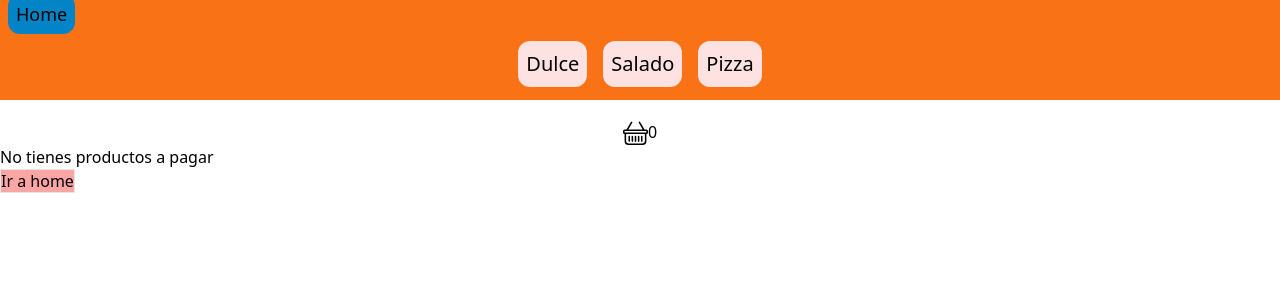
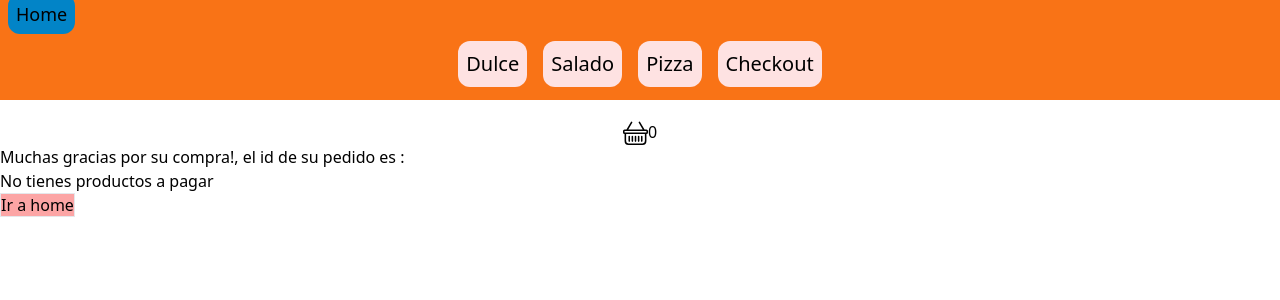
Before and after one commit to GiulianoGuidi/Bruto-Guidi, a React (Vite) app: page /Checkout in a window 1280 px wide. Shown: the top 300 px of the page. Built offline with nearby package versions, Linux system fonts and the light colour scheme.

Commit message:
cart collection 2

```diff
--- a/src/components/Checkout.jsx
+++ b/src/components/Checkout.jsx
@@ -30,13 +30,14 @@ function validateForm(){
 })
 }
 
-if (cart.length == 0) {
-  return  <><div>No tienes productos a pagar</div> <Link to={'/'} className='border bg-red-300'>Ir a home</Link></>
+if (cart.length === 0) {
+
+  return  <> {"Muchas gracias por su compra!, el id de su pedido es : " + '' + orderId} <div>No tienes productos a pagar</div> <Link to={'/'} className='border bg-red-300'>Ir a home</Link></>
 }
 
   return (
     <>
-  {orderId ? ("Muchas gracias por su compra!, el id de tu orden es : " + '' + orderId)
+  {orderId ? ("Muchas gracias por su compra!, el id de su pedido es : " + '' + orderId)
    :(
     <div> Para terminar, ingrese sus datos
       <br />
--- a/src/components/Navbar.jsx
+++ b/src/components/Navbar.jsx
@@ -16,6 +16,8 @@ const Navbar = () => {
         <Link to = {'/categorias/salado'} className='bg-red-100 rounded-xl p-2 m-2'>Salado</Link>
 
         <Link to = {'/categorias/pizza'} className='bg-red-100 rounded-xl p-2 m-2'>Pizza</Link>
+
+        <Link to ={'Checkout'} className="bg-red-100 rounded-xl p-2 m-2">Checkout</Link>
         </div>
 
     </div>
```
